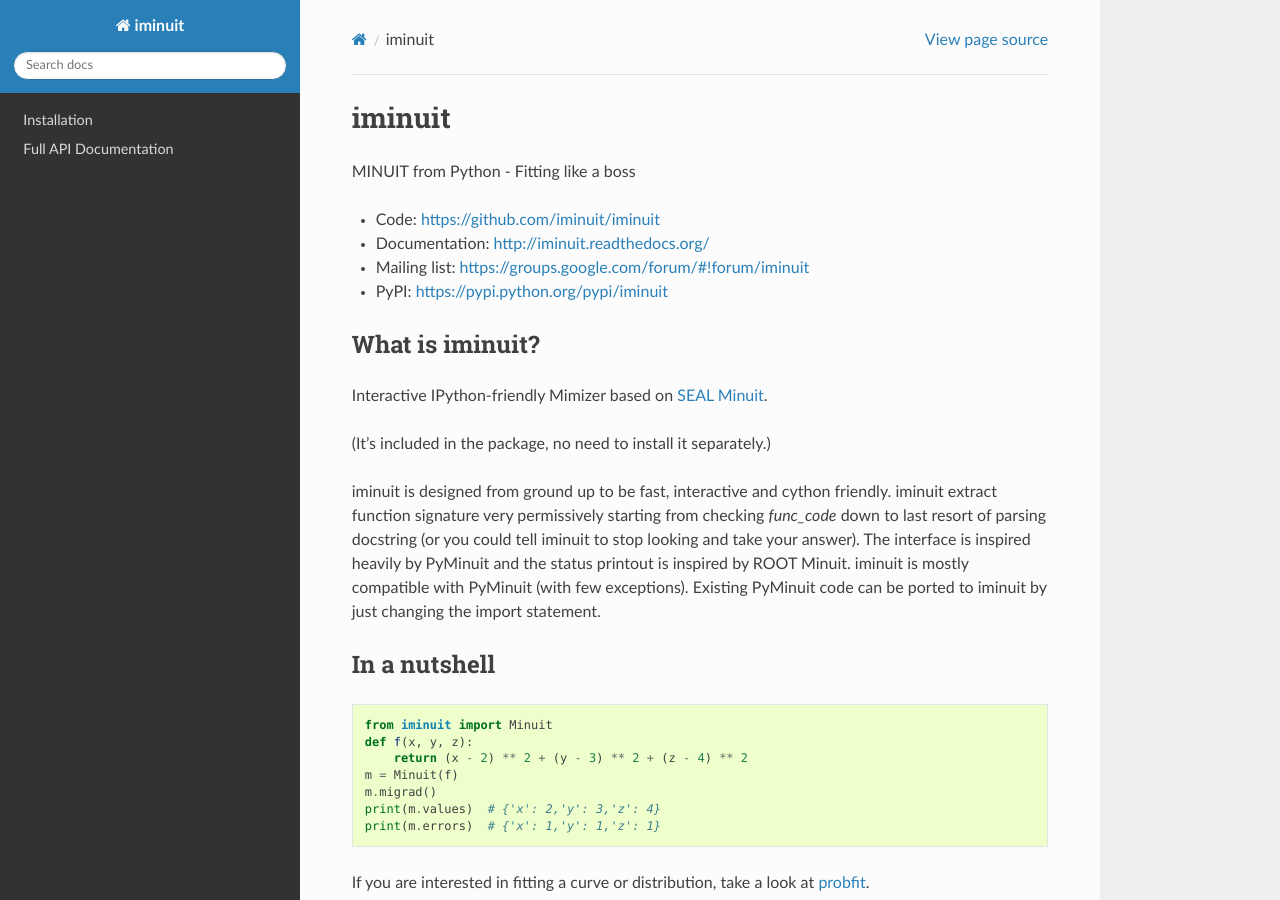
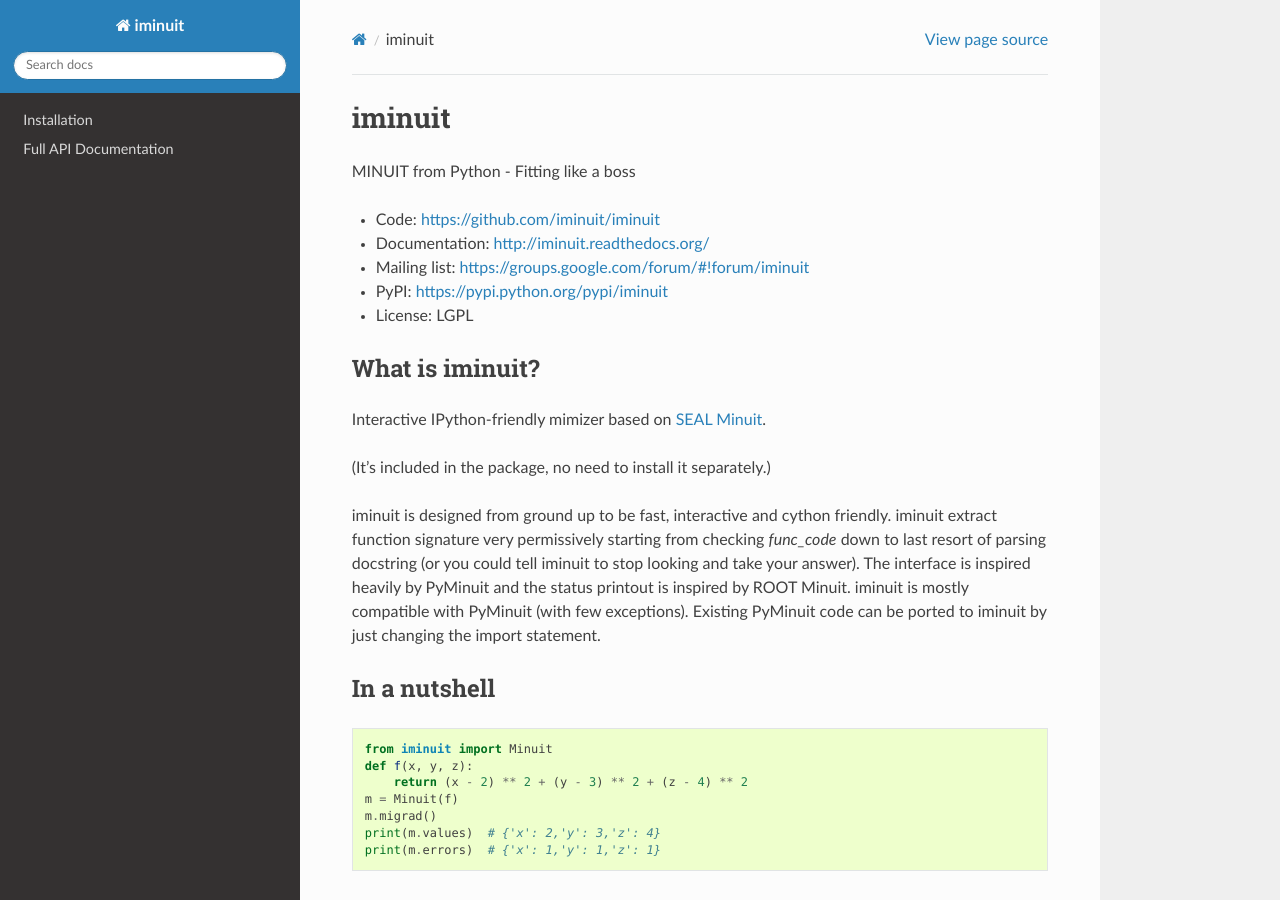
Before and after one commit to scikit-hep/iminuit, a Sphinx documentation site: the page built from doc/index.rst, in a window 1280 px wide and 900 px high. Built offline with Sphinx 7.4.7 and the Read the Docs theme 2.0.0, drawn with Linux system fonts in a browser that asks for light colours; the version number could not be read and is left out.

Commit message:
Mention license

```diff
--- a/README.rst
+++ b/README.rst
@@ -16,3 +16,4 @@
 * Documentation: http://iminuit.readthedocs.org/
 * Mailing list: https://groups.google.com/forum/#!forum/iminuit
 * PyPI: https://pypi.python.org/pypi/iminuit
+* License: LGPL
--- a/doc/index.rst
+++ b/doc/index.rst
@@ -7,12 +7,12 @@
 * Documentation: http://iminuit.readthedocs.org/
 * Mailing list: https://groups.google.com/forum/#!forum/iminuit
 * PyPI: https://pypi.python.org/pypi/iminuit
-
+* License: LGPL
 
 What is iminuit?
 ----------------
 
-Interactive IPython-friendly Mimizer based on `SEAL Minuit <http://seal.web.cern.ch/seal/work-packages/mathlibs/minuit/>`_.
+Interactive IPython-friendly mimizer based on `SEAL Minuit <http://seal.web.cern.ch/seal/work-packages/mathlibs/minuit/>`_.
 
 (It's included in the package, no need to install it separately.)
 
--- a/doc/installation.rst
+++ b/doc/installation.rst
@@ -17,6 +17,7 @@
 * matplotlib
 * pytest, pytest-cov
 * Cython
+* Sphinx, sphinx-rtd
 
 
 TODO: describe better where which dependency is used.
```
Also changed, not shown: .travis.yml, 1 other file.
